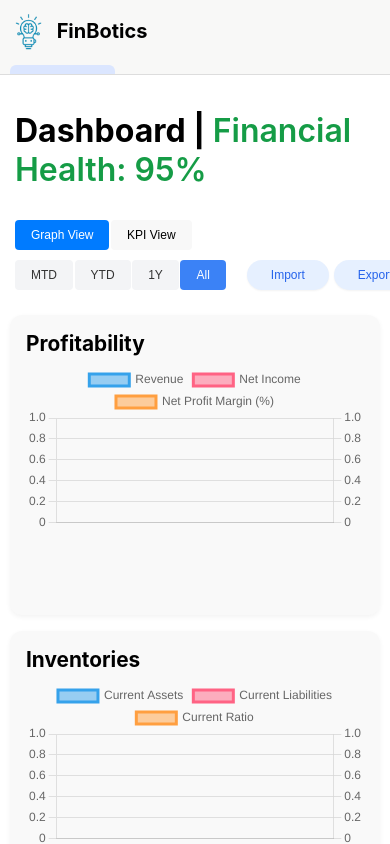
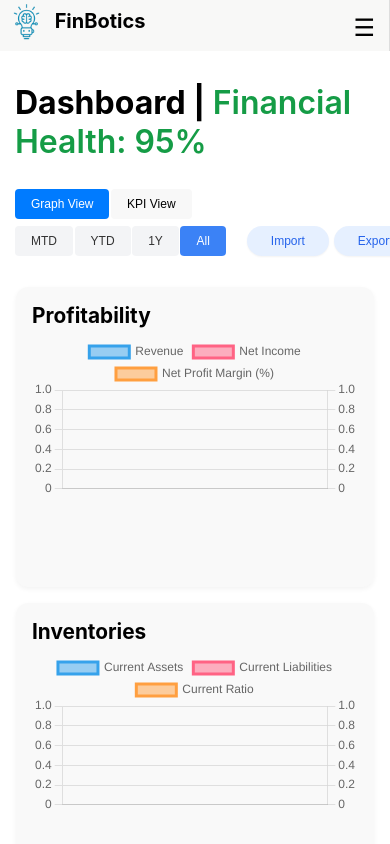
Before and after one commit to toman-svk/FinBotics, a website: page public/dashboard.html in a window 390 px wide. Shown: the top 844 px of the page. Drawn offline with nearby package versions, Linux system fonts and the light colour scheme; no server answers.

Commit message:
mobile layout nav

```diff
--- a/public/dashboard.html
+++ b/public/dashboard.html
@@ -12,17 +12,27 @@
 
     <!-- 🔴 Sidebar -->
     <aside class="sidebar">
+
+      <div class="sidebar-header">
+
         <div class="logo">
           <img src="/assets/logo.png" alt="FinBotics Logo" style="height: 45px; vertical-align: middle; margin-right: 0px;">
           <strong>FinBotics</strong>
         </div>
+
+        <button id="sidebarToggle" class="sidebar-toggle">☰</button>
+
+      </div>
+
+      <div class="sidebar-nav" id="mobileNav">
         <ul class="nav">
-        <li><a href="#" class="active">Dashboard</a>
-        </li>
+          <li><a href="#" class="active">Dashboard</a></li>
           <li><a href="#">Benchmarks</a></li>
           <li><a href="/" >Data overview</a></li>
-        <li class="settings-link"><a href="#">Settings</a></li>
+          <li><a href="#">Settings</a></li>
         </ul>
+      </div>
+
 
     </aside>
 
@@ -127,5 +137,15 @@
 
   <script src="js/dashboard.js"></script>
 
+  <script>
+    const toggleButton = document.getElementById('sidebarToggle');
+    const mobileNav = document.getElementById('mobileNav');
+
+    toggleButton.addEventListener('click', () => {
+      mobileNav.classList.toggle('open');
+    });
+  </script>
+
+
 </body>
 </html>
--- a/public/style.css
+++ b/public/style.css
@@ -23,10 +23,10 @@ body {
 .sidebar {
   grid-area: sidebar;
   background-color: #F8F8F7;
-  padding: 20px;
   display: flex;
   flex-direction: column;
-  justify-content: space-between;
+  align-items: flex-start;
+  padding: 20px;
   border-right: 1px solid #ddd;
 }
 
@@ -37,6 +37,10 @@ body {
   margin-top: -10px;
 }
 
+.sidebar-toggle {
+  display: none; /* Hidden by default (desktop) */
+}
+
 .nav {
   display: flex;
   flex-direction: column;
@@ -45,6 +49,11 @@ body {
   padding: 0;
   margin: 0;
 }
+
+.sidebar-nav {
+  margin-top: 20px;
+}
+
 
 .nav li {
   margin-bottom: 10px;
@@ -338,15 +347,65 @@ table tr:last-child td:last-child {
   .layout {
     display: flex;
     flex-direction: column;
+    width: 100vw;
+    max-width: 100%;
   }
 
   .sidebar {
-    flex-direction: row;
-    flex-wrap: wrap;
-    padding: 10px;
-    border-right: none;
-    border-bottom: 1px solid #ddd;
-    overflow-x: auto;
+    position: absolute;
+    top: 0;
+    left: 0;
+    width: 100%;
+    height: 6vh;
+    display: flex;
+    align-items: center;
+    justify-content: space-between;
+    padding: 0 0.5rem;
+    box-sizing: border-box;
+    z-index: 1000;
+    margin: 0;
+  }
+
+  .sidebar-header {
+    display: flex;
+    justify-content: space-between;
+    align-items: center;
+    width: 100%;
+  }
+
+  .sidebar-nav {
+    position: absolute;
+    top: 6vh; /* below the fixed topbar */
+    left: 0;
+    width: 100%;
+    margin: 0;
+    background-color: #f8f8f8;
+    display: none;
+    flex-direction: column;
+    padding: 0 0.5rem;
+    z-index: 999;
+    box-shadow: 0 4px 8px rgba(0,0,0,0.1);
+  }
+
+  .sidebar-nav.open {
+    display: flex;
+  }
+
+  .nav {
+    flex-direction: column;
+    gap: 10px;
+  }
+
+  .nav li {
+    margin: 0;
+  }
+
+  .sidebar-toggle {
+  display: block;       /* Show on mobile */
+  font-size: 24px;
+  background: none;
+  border: none;
+  cursor: pointer;
   }
 
   .sidebar .logo {
@@ -355,25 +414,18 @@ table tr:last-child td:last-child {
     margin-top: 0;
   }
 
-  .nav {
-    flex-direction: row;
-    flex-wrap: wrap;
-    gap: 10px;
-  }
-
-  .nav li {
-    margin: 0;
-  }
 
   .topbar {
     flex-direction: column;
     align-items: flex-start;
-    gap: 10px;
+    margin-top: 5.5vh;
+    gap: 7px;
     padding: 15px;
   }
 
   .main-content {
-    padding: 10px;
+    padding: 1rem;
+    width: 100%;
   }
 
   .table-wrapper {
@@ -384,11 +436,6 @@ table tr:last-child td:last-child {
     font-size: 11px;
   }
 
-  /*
-  .chart-grid {
-    grid-template-columns: 1fr;  stack charts vertically
-  }
-  */
 
   .dashboard-grid {
     display: grid;
```
Lines whose indentation alone changed are shown as unchanged.
